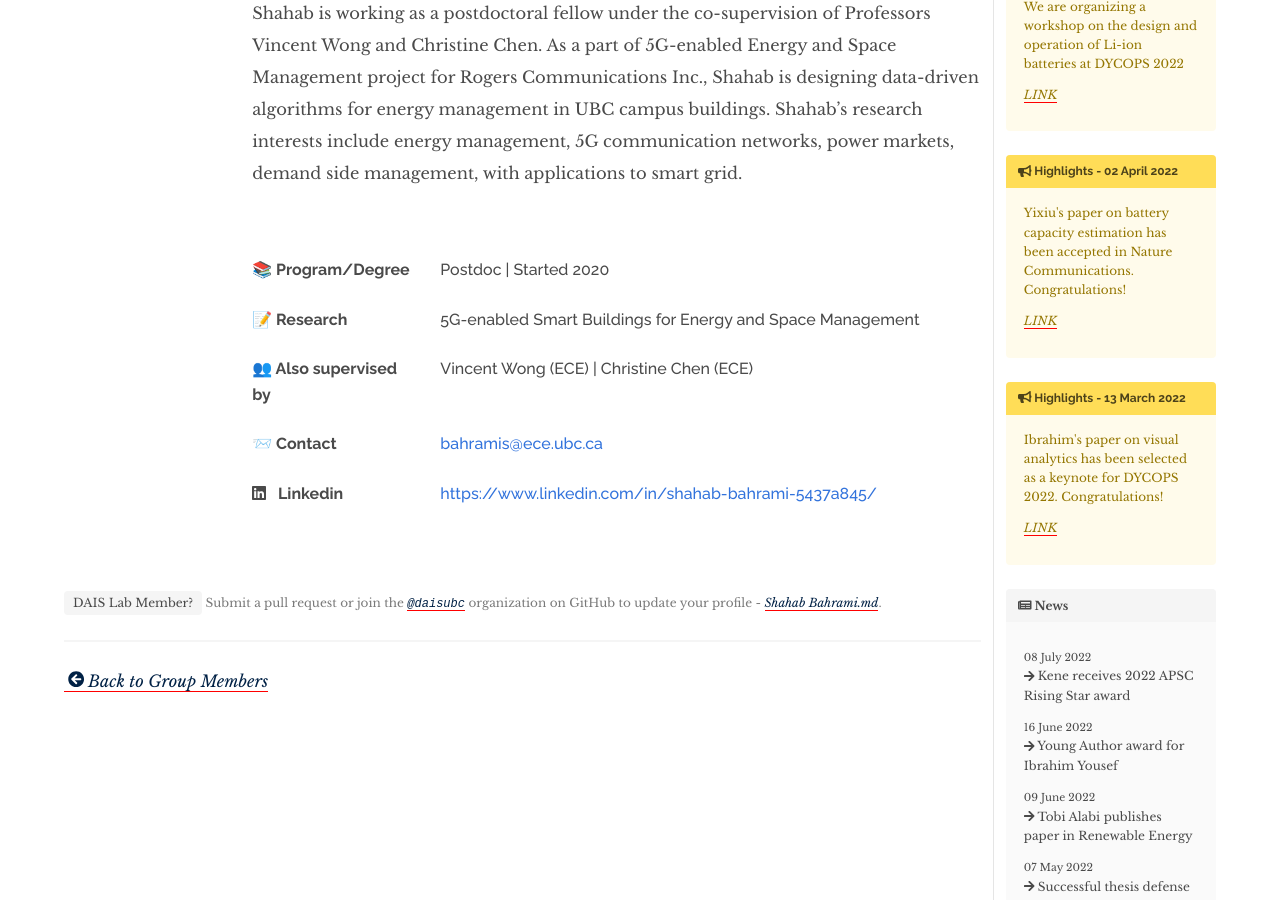
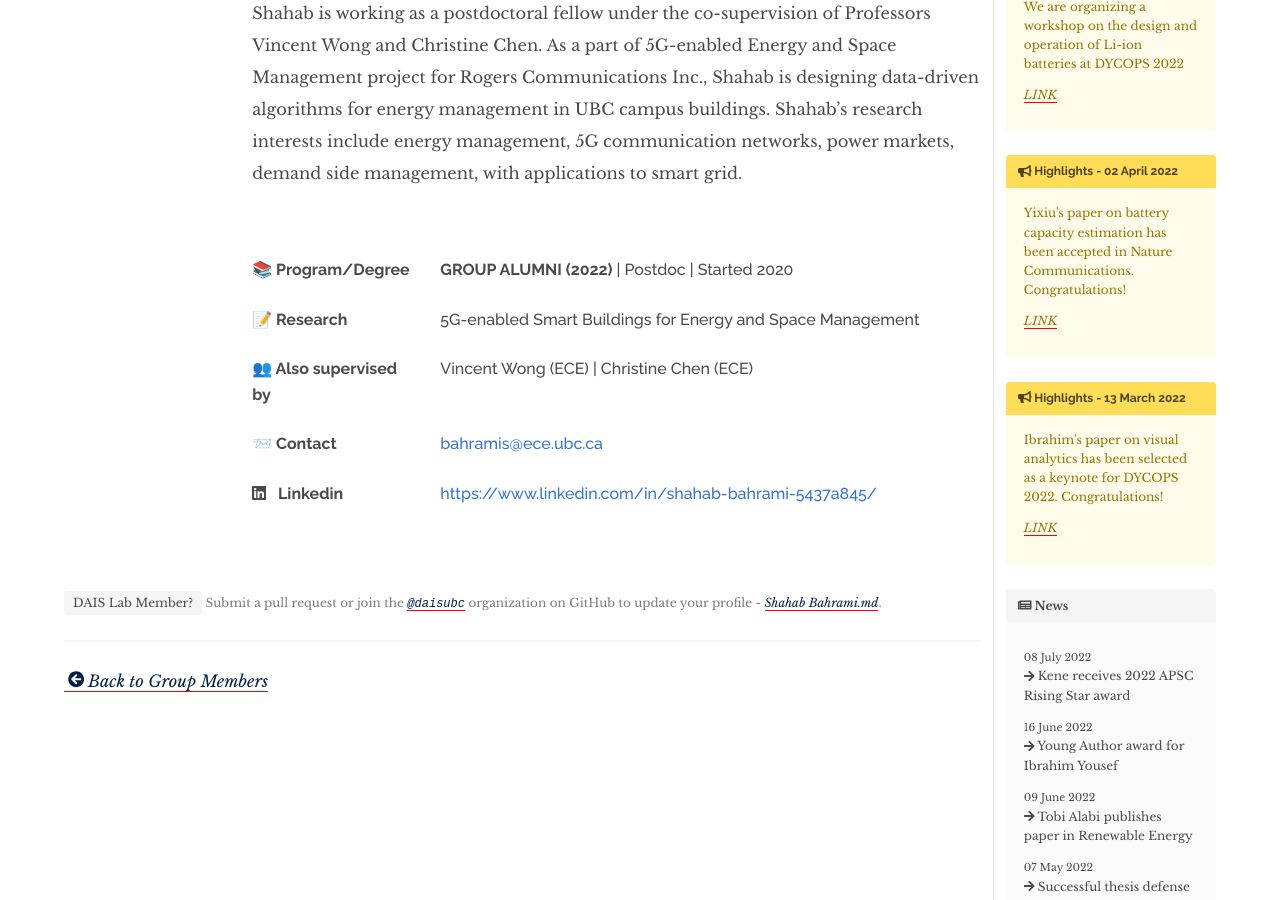
Before and after one commit to daisubc/daisubc.github.io, a Jekyll site: the page built from _profiles/Shahab Bahrami.md, in a window 1280 px wide and 900 px high, scrolled down 465 px. Built offline with Jekyll 4.4.1, drawn with Linux system fonts in a browser that asks for light colours; nearby versions of some CDN libraries.

Commit message:
update alumni

```diff
--- a/_data/alumni.yml
+++ b/_data/alumni.yml
@@ -1,3 +1,9 @@
+- degree: "Postdoc"
+  year: 2022
+  name: Shahab Bahrami
+  linkedin: https://www.linkedin.com/in/shahab-bahrami-5437a845/
+  position:
+
 - degree: "MEng"
   year: 2022
   name: Seoeun Kim
--- a/_profiles/Shahab Bahrami.md
+++ b/_profiles/Shahab Bahrami.md
@@ -9,7 +9,8 @@ cosupervisor:
 biography: Shahab Bahrami received his PhD degree in Electrical and Computer Engineering (ECE) from The University of British Columbia (UBC) in August 2017.  Shahab received various prestigious scholarships at UBC, including the distinguished and highly competitive UBC’s Four Year Fellowship (2013-2017) as well as the Graduate Support Initiative Award from the Faculty of Applied Science at UBC (2014-2017). Currently, Shahab is working as a postdoctoral fellow under the co-supervision of Professors Vincent Wong and Christine Chen. As a part of 5G-enabled Energy and Space Management project for Rogers Communications Inc., Shahab is designing data-driven algorithms for energy management in UBC campus buildings. Shahab’s research interests include energy management, 5G communication networks, power markets, demand side management, with applications to smart grid.
 
 degree: Postdoc
-year_end: None
+year_end: 2022
+status: alumni
 year_start: 2020
 title: Shahab Bahrami
 linkedin: https://www.linkedin.com/in/shahab-bahrami-5437a845/
```
